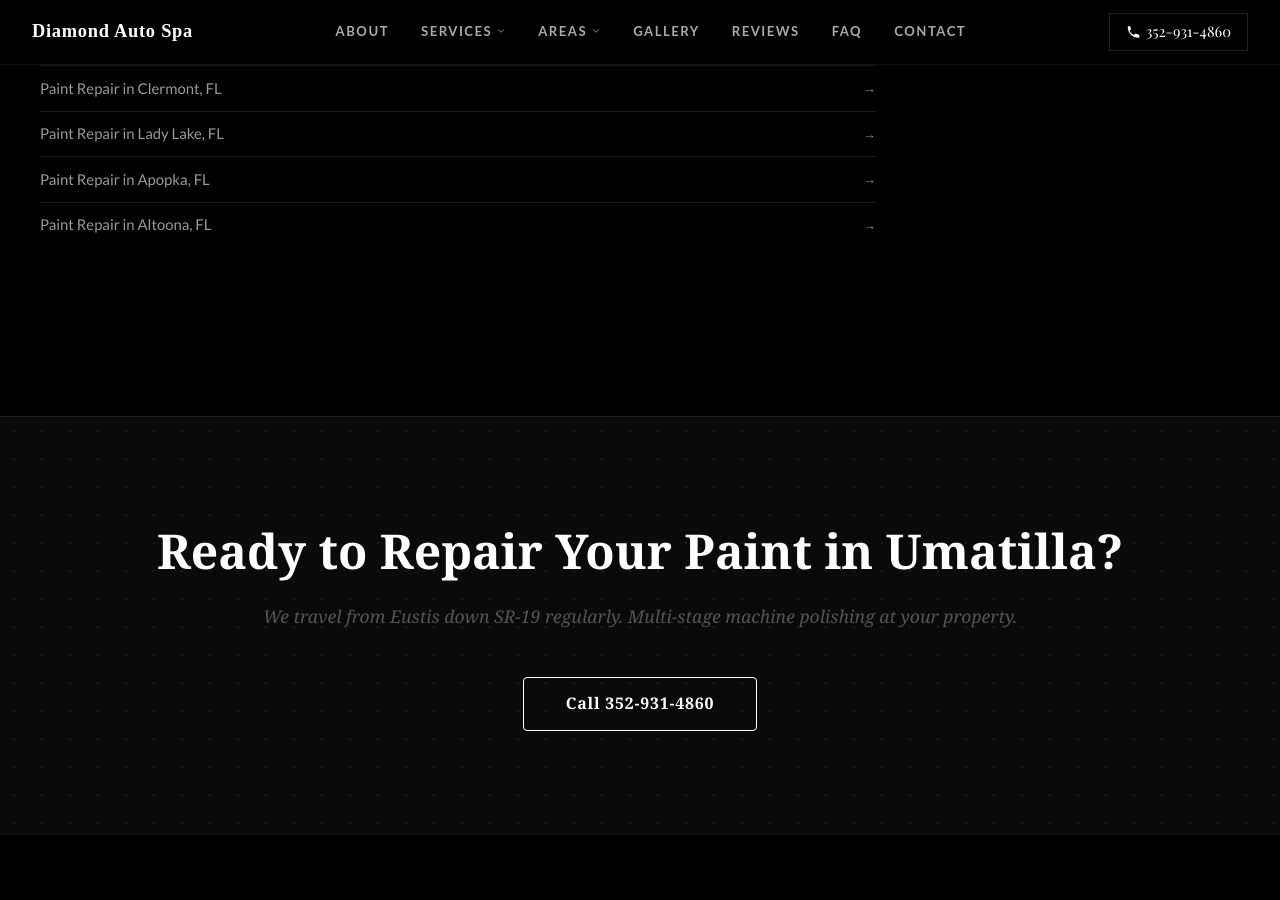
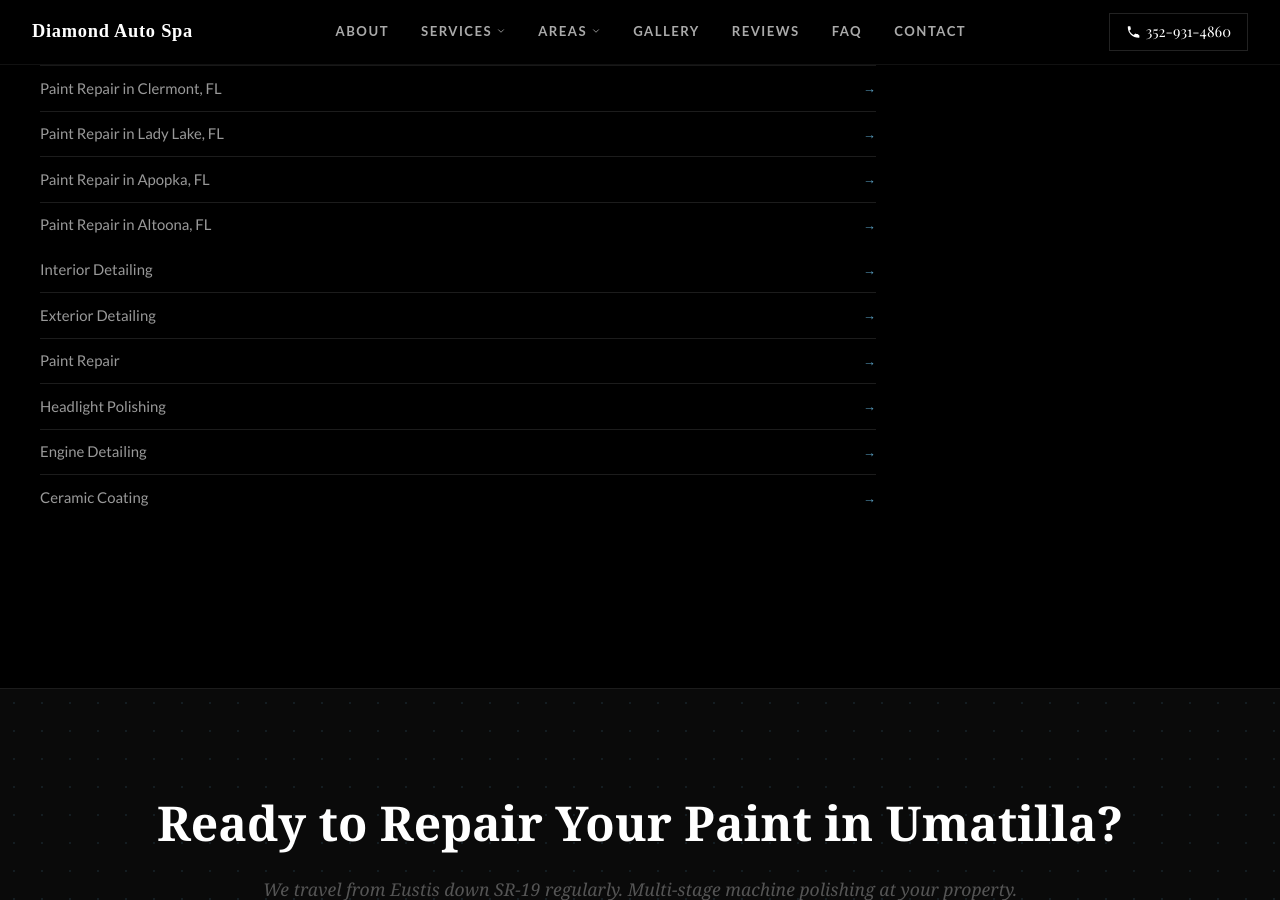
Before and after one commit to JamesBrownR/Diamond-Auto-Spa-Detailing, a Jekyll site: the page built from service-area/umatilla-fl/paint-repair /index.html, in a window 1280 px wide and 900 px high, scrolled down 4372 px. Built offline with Jekyll 4.4.1, drawn with Linux system fonts in a browser that asks for light colours; some web fonts are replaced.

Commit message:
Update areas-list.html

```diff
--- a/_includes/areas-list.html
+++ b/_includes/areas-list.html
@@ -1,10 +1,19 @@
  <ul class="related-services-list" style="margin-top:1rem;">
-                <li><a href="/service-area/eustis-fl/paint-repair/">Paint Repair in Eustis, FL</a></li>
-                <li><a href="/service-area/mount-dora-fl/paint-repair/">Paint Repair in Mount Dora, FL</a></li>
-                <li><a href="/service-area/tavares-fl/paint-repair/">Paint Repair in Tavares, FL</a></li>
-                <li><a href="/service-area/leesburg-fl/paint-repair/">Paint Repair in Leesburg, FL</a></li>
-                <li><a href="/service-area/clermont-fl/paint-repair/">Paint Repair in Clermont, FL</a></li>
-                <li><a href="/service-area/lady-lake-fl/paint-repair/">Paint Repair in Lady Lake, FL</a></li>
-                <li><a href="/service-area/apopka-fl/paint-repair/">Paint Repair in Apopka, FL</a></li>
-                <li><a href="/service-area/altoona-fl/paint-repair/">Paint Repair in Altoona, FL</a></li>
+                <li><a href="/service-area/eustis-fl/{{ include.base_path }}/">Paint Repair in Eustis, FL</a></li>
+                <li><a href="/service-area/mount-dora-fl/{{ include.base_path }}/">Paint Repair in Mount Dora, FL</a></li>
+                <li><a href="/service-area/tavares-fl/{{ include.base_path }}/">Paint Repair in Tavares, FL</a></li>
+                <li><a href="/service-area/leesburg-fl/{{ include.base_path }}/">Paint Repair in Leesburg, FL</a></li>
+                <li><a href="/service-area/clermont-fl/{{ include.base_path }}/">Paint Repair in Clermont, FL</a></li>
+                <li><a href="/service-area/lady-lake-fl/{{ include.base_path }}/">Paint Repair in Lady Lake, FL</a></li>
+                <li><a href="/service-area/apopka-fl/{{ include.base_path }}/">Paint Repair in Apopka, FL</a></li>
+                <li><a href="/service-area/altoona-fl/{{ include.base_path }}/">Paint Repair in Altoona, FL</a></li>
             </ul>
+
+<ul class="related-services-list">
+    <li><a href="{{ include.base_path }}/interior-detailing/">Interior Detailing</a></li>
+    <li><a href="{{ include.base_path }}/exterior-detailing/">Exterior Detailing</a></li>
+    <li><a href="{{ include.base_path }}/paint-repair/">Paint Repair</a></li>
+    <li><a href="{{ include.base_path }}/headlight-polishing/">Headlight Polishing</a></li>
+    <li><a href="{{ include.base_path }}/engine-detailing/">Engine Detailing</a></li>
+    <li><a href="{{ include.base_path }}/ceramic-coating/">Ceramic Coating</a></li>
+</ul>
```
